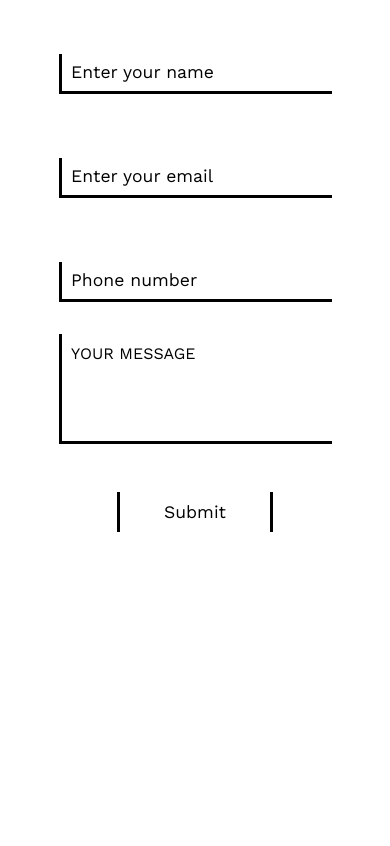
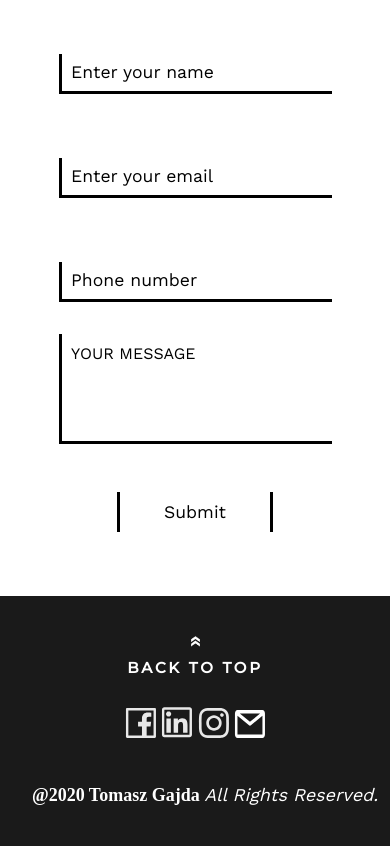
Before and after one commit to epam4/newtask, a plain HTML site: page index.html in a window 390 px wide. Shown: the part 4812-5658 px from the top of the page. Before the commit the page ends 5408 px from the top, so only its background shows below. Drawn offline with nearby package versions, Linux system fonts and the light colour scheme.

Commit message:
added footer

```diff
--- a/css/style.css
+++ b/css/style.css
@@ -147,11 +147,11 @@ header .content .img img {
 }
 
 header .content .img p {
-  /* position: absolute; */
-  /* bottom: 20px; */
-  /* right: 40%; */
-  /* width: 30%; */
-  /* font-size: 15px; */
+  position: absolute;
+  bottom: 20px;
+  right: 40%;
+  width: 30%;
+  font-size: 15px;
 }
 
 /* header finished */
@@ -867,7 +867,44 @@ li .title-item>p {
 header nav img.logo.whitelogo {
   display: none;
 }
+/* ------- footer start -------- */
+footer{
+  width: 100%;
+  height: 250px;
+  background: #1A1A1A;
+  display: flex;
+  justify-content: center;
+  align-items: center;
+}
+footer .footer__main{
+  display: flex;
+  justify-self: center;
+  align-items: center;
+  flex-direction: column;
+}
 
+footer .footer__main h3{
+font-family: Montserrat;
+font-weight: bold;
+font-size: 15px;
+line-height: 18px;
+letter-spacing: 0.18538em;
+color: #FFFFFF;
+margin: 10px 0 30px 0;
+}
+footer .footer__main h4{
+font-family: Nunito;
+font-weight: bold;
+font-size: 18px;
+line-height: 25px;
+color: #FFFFFF;
+margin-top: 40px;
+}
+footer .footer__main h4 span{
+  font-weight: 300;
+  font-style: italic;
+}
+/* ------- footer end -------- */
 /* Responsive for Tablets  */
 @media screen and (max-width:768px) {
   .container {
@@ -1092,4 +1129,9 @@ header nav img.logo.whitelogo {
     width: 40vw;
   }
   /* Contact Section End */
+  /* ----- footer start ----- */
+  footer .footer__main h4{
+    padding-left: 20px;
+  }
+  /* ----- footer end ----- */
 }
--- a/index.html
+++ b/index.html
@@ -82,10 +82,6 @@
         </div>
       </div>
       <!-- berries finished -->
-      <section></section>
-      <section></section>
-      <section></section>
-
       <!-- About me section -->
       <div class="container">
         <section class="about-me">
@@ -357,6 +353,21 @@
           </form>
         </div>
       </section>
+      <!-- ------ footer start ------ -->
+      <footer>
+        <div class="footer__main">
+          <img class="footer__main-img" src="./images/ic_baseline-double-arrow.png" alt="vector">
+          <h3>BACK TO TOP</h3>
+          <div class="main__img">
+            <a href="#"><img src="./images/fec.svg" alt="fasebook"></a>
+            <a href="#"> <img src="./images/in.svg" alt="lenkiding"></a>
+            <a href="#"> <img src="./images/instagram.svg" alt="instagram"></a>
+            <a href="#"><img src="./images/mes.svg" alt="message"></a>
+        </div>
+          <h4>@2020 Tomasz Gajda <span>All Rights Reserved.</span></h4>
+        </div>
+      </footer>
+      <!-- ------ footer end ------ -->
     </div>
   </body>
   <script src="./burger.js"></script>
```
Also changed, not shown: uz.html (+15 -0 lines), images/Rectangle 66.png (added), images/fec.svg (added), images/ic_baseline-double-arrow.png (added), images/in.svg (added), images/instagram.svg (added), images/mes.svg (added).
